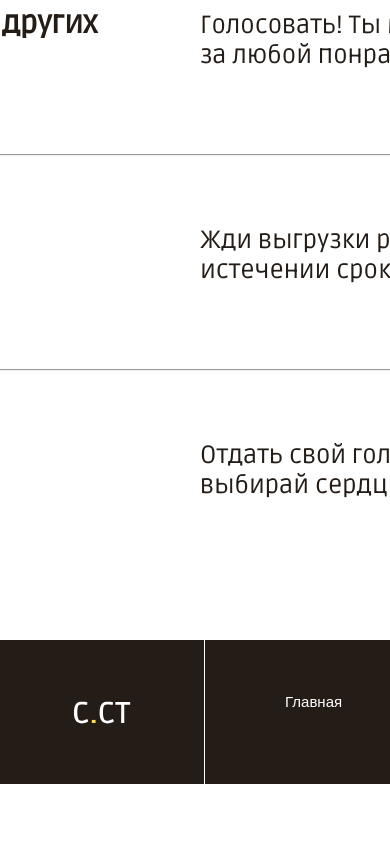
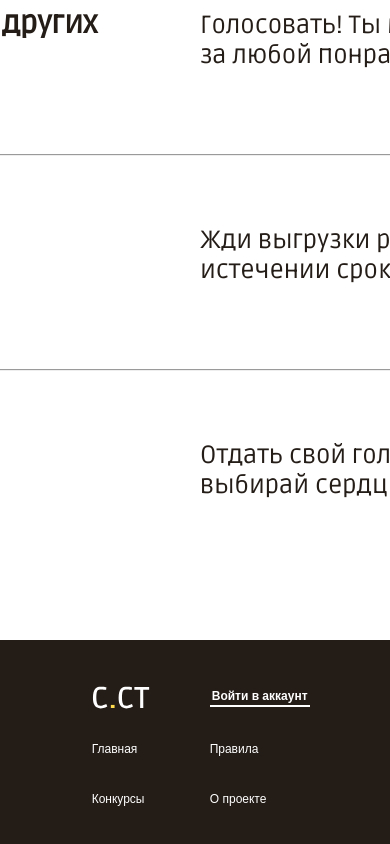
Before and after one commit to sonia13marker/creative.ct, a React (Create React App) app: page /rules in a window 390 px wide. Shown: the part 640-1484 px from the top of the page. Before the commit the page ends 1424 px from the top, so only its background shows below. Built offline with nearby package versions, Linux system fonts and the light colour scheme.

Commit message:
медиазапросы для футера
сделано два отдельных компонента на футер по медиазапросам, + внутренние изменения

```diff
--- a/src/components/Footer/Footer.jsx
+++ b/src/components/Footer/Footer.jsx
@@ -2,13 +2,13 @@ import style from './style.module.css';
 
 export function Footer () {
     return <div className={style.main_wrap}>
-        <span className={style.wrap__logo}></span>
+        <span className={style.wrap__logo}> </span>
         <span className={style.wrap__content}>
             <ul>
-                <li><a href="creative.ct/" className={style.content__link}>Главная</a></li>
-                <li><a href="/rules" className={style.content__link}>Правила</a></li>
-                <li><a href="/#" className={style.content__link}>Конкурсы</a></li>
-                <li><a href="/#" className={style.content__link}>О проекте</a></li>
+                <li className={style.one}><a href="creative.ct/" className={style.content__link}>Главная</a></li>
+                <li className={style.one}><a href="/rules" className={style.content__link}>Правила</a></li>
+                <li className={style.two}><a href="/#" className={style.content__link}>Конкурсы</a></li>
+                <li className={style.two}><a href="/#" className={style.content__link}>О проекте</a></li>
             </ul>
             <button className={style.content__btn}>Войти в аккаунт</button>
         </span>
--- a/src/components/Footer/style.module.css
+++ b/src/components/Footer/style.module.css
@@ -47,6 +47,51 @@
     border-bottom: 2px solid var(--main-white);
     margin-right: 4.5rem;
 }
+
 .content__btn:hover {
     cursor: pointer;
 }
+
+@media screen and (max-width: 1024px) {
+    .wrap__logo {
+        width: 10.5rem;
+    }
+    .content__link {
+        padding-left: 3rem;
+    }
+    .main_wrap {
+        grid-template-columns: 10.5rem 1fr;
+    }
+    .content__btn {
+        margin-right: 3rem;
+    }
+}
+
+@media screen and (max-width: 830px) {
+    .main_wrap {
+        grid-template-columns: 9rem 1fr;
+    }
+    .main_wrap {
+        height: 7rem;
+    }
+    .wrap__logo {
+        width: 9rem;
+    }
+    .content__link {
+        font-size: 12px;
+        padding-left: 2.5rem;
+    }
+    .content__btn {
+        font-size: 12px;
+        margin-right: 2.5rem;
+    }
+}
+@media screen and (max-width: 660px) {
+    .content__link {
+        padding-left: 1.5rem;
+    }
+    .content__btn {
+        margin-right: 1.5rem;
+    }
+
+}
--- /dev/null
+++ b/src/components/FooterSmall/FooterSmall.jsx
@@ -0,0 +1,17 @@
+import style from './style.module.css';
+
+export function FooterSmall () {
+    return <div className={style.main_wrap}>
+    <span className={style.wrap__logo}> </span>
+    <button className={style.wrap__btn}>Войти в аккаунт</button>
+
+
+            <span><a href="creative.ct/" className={style.wrap__link}>Главная</a></span>
+            <span><a href="/rules" className={style.wrap__link}>Правила</a></span>
+            <span><a href="/#" className={style.wrap__link}>Конкурсы</a></span>
+            <span><a href="/#" className={style.wrap__link}>О проекте</a></span>
+
+
+
+</div>
+}
--- /dev/null
+++ b/src/components/FooterSmall/style.module.css
@@ -0,0 +1,64 @@
+.main_wrap {
+    background-color: var(--main-black);
+    height: 15rem;
+    width: 100vw;
+    display: grid;
+    grid-template-columns: repeat(2, 70px);
+    grid-template-rows: repeat(3, 50px);
+    column-gap: 3rem;
+    align-items: center;
+    padding: 2rem 30.5vw;
+}
+
+.wrap__logo {
+    width: 100%;
+    height: 100%;
+    display: block;
+    border-right: none;
+    background: url(../../images/logo_white.svg) left center no-repeat;
+}
+
+.wrap__btn {
+    background-color: var(--main-black);
+    border: none;
+    width: 100px;
+    height: 20px;
+    font-family: 'Sintony', sans-serif;
+    font-weight: 700;
+    font-size: 12px;
+    color: var(--main-white);
+    border-bottom: 2px solid var(--main-white);
+}
+
+.wrap__link {
+    font-family: 'Sintony', sans-serif;
+    font-weight: 400;
+    font-size: 12px;
+    color: var(--main-white);
+}
+
+@media screen and (max-width: 435px) {
+    .main_wrap {
+        padding: 2rem 25vw;
+    }
+
+}
+@media screen and (max-width: 395px) {
+    .main_wrap {
+        padding: 2rem 23.5vw;
+    }
+
+}
+
+@media screen and (max-width: 355px) {
+    .main_wrap {
+        padding: 2rem 20vw;
+    }
+
+}
+@media screen and (max-width: 315px) {
+    .main_wrap {
+        padding: 2rem 18vw;
+    }
+
+}
--- a/src/pages/RulesPage/RulesPage.jsx
+++ b/src/pages/RulesPage/RulesPage.jsx
@@ -1,4 +1,6 @@
+import MediaQuery from 'react-responsive';
 import { Footer } from '../../components/Footer/Footer';
+import { FooterSmall } from '../../components/FooterSmall/FooterSmall';
 import { HeaderMenuFull } from '../../components/HeaderMenuFull/HeaderMenuFull';
 import style from './style.module.css';
 
@@ -61,6 +63,11 @@ export function RulesPage () {
                 </span>
             </div>
         </div>
-        <Footer/>
+        <MediaQuery minWidth={576}>
+            <Footer/>
+        </MediaQuery>
+        <MediaQuery maxWidth={575}>
+            <FooterSmall />
+        </MediaQuery>
     </div>
 }
```
